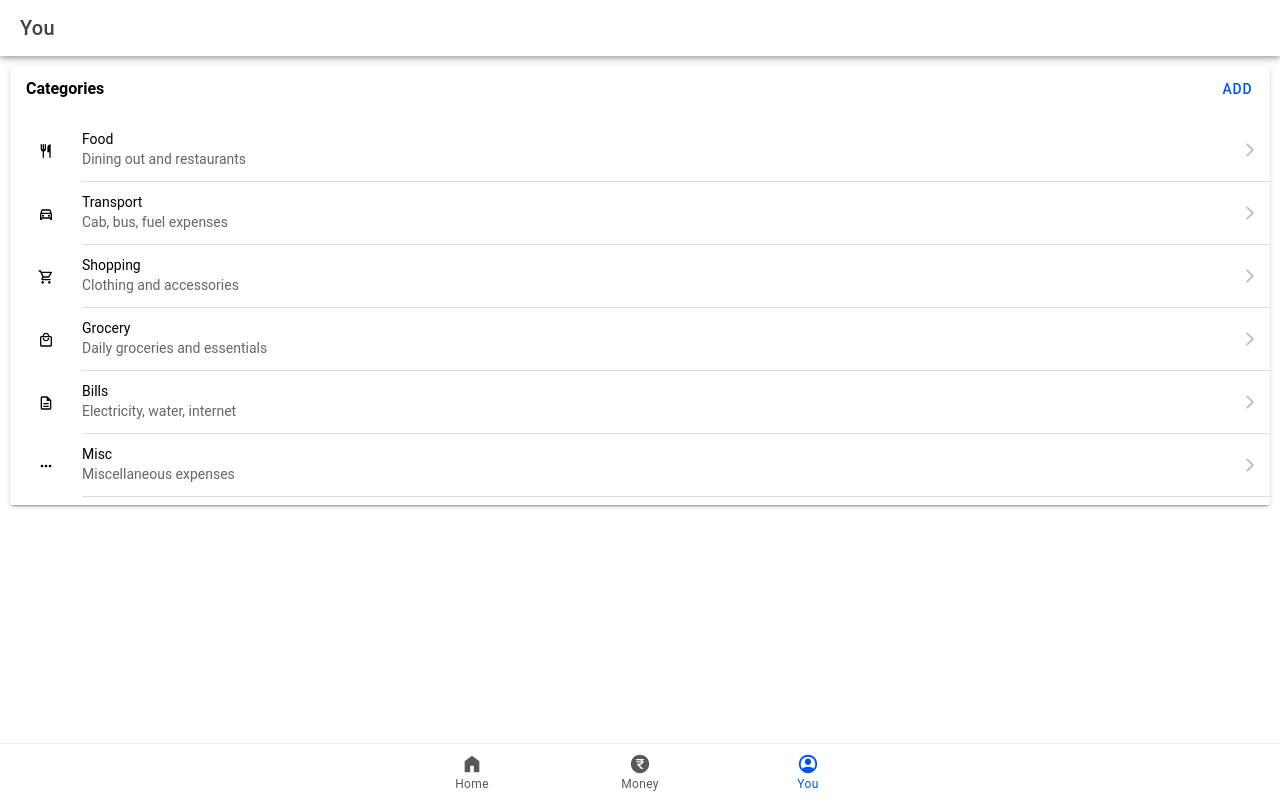
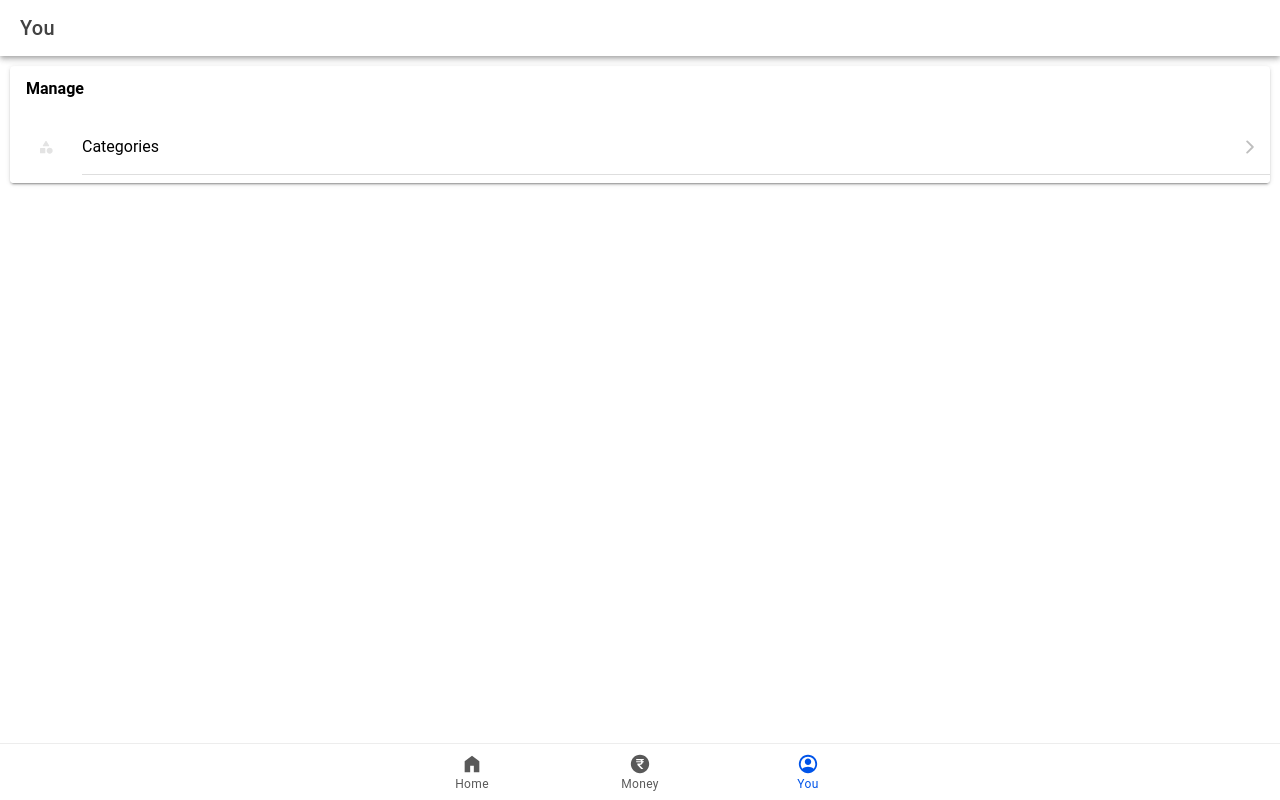
Before and after one commit to d33kshant/panam, a React (Vite) app: page /you in a window 1280 px wide. Built offline with nearby package versions, Linux system fonts and the light colour scheme.

Commit message:
moved the categories component to seprate categories page

```diff
--- a/src/App.tsx
+++ b/src/App.tsx
@@ -16,6 +16,7 @@ import youIcon from './components/icons/you.svg';
 import Home from './pages/Home';
 import Money from './pages/Money';
 import You from './pages/You';
+import CategoriesPage from './pages/CategoriesPage';
 
 /* Core CSS required for Ionic components to work properly */
 import '@ionic/react/css/core.css';
@@ -60,7 +61,10 @@ const App: React.FC = () => (
           <Route exact path="/money">
             <Money />
           </Route>
-          <Route path="/you">
+          <Route exact path="/you/categories">
+            <CategoriesPage />
+          </Route>
+          <Route exact path="/you">
             <You />
           </Route>
           <Route exact path="/">
--- /dev/null
+++ b/src/pages/CategoriesPage.tsx
@@ -0,0 +1,57 @@
+import { useState } from 'react';
+import {
+    IonContent,
+    IonHeader,
+    IonPage,
+    IonTitle,
+    IonToolbar,
+    IonButtons,
+    IonBackButton,
+} from '@ionic/react';
+import Categories from '../components/Categories';
+import AddCategoryModal from '../components/AddCategoryModal';
+import ViewCategoryModal from '../components/ViewCategoryModal';
+import { Category } from '../services/CategoryService';
+
+const CategoriesPage: React.FC = () => {
+    const [isAddModalOpen, setIsAddModalOpen] = useState(false);
+    const [selectedCategory, setSelectedCategory] = useState<Category | null>(null);
+    const [isViewModalOpen, setIsViewModalOpen] = useState(false);
+
+    const handleCategoryClick = (category: Category) => {
+        setSelectedCategory(category);
+        setIsViewModalOpen(true);
+    };
+
+    return (
+        <IonPage>
+            <IonHeader>
+                <IonToolbar>
+                    <IonButtons slot="start">
+                        <IonBackButton defaultHref="/you" />
+                    </IonButtons>
+                    <IonTitle>Categories</IonTitle>
+                </IonToolbar>
+            </IonHeader>
+            <IonContent fullscreen>
+                <IonHeader collapse="condense">
+                    <IonToolbar>
+                        <IonTitle size="large">Categories</IonTitle>
+                    </IonToolbar>
+                </IonHeader>
+                <Categories
+                    onCategoryClick={handleCategoryClick}
+                    onAddClick={() => setIsAddModalOpen(true)}
+                />
+            </IonContent>
+            <AddCategoryModal isOpen={isAddModalOpen} onClose={() => setIsAddModalOpen(false)} />
+            <ViewCategoryModal
+                isOpen={isViewModalOpen}
+                onClose={() => setIsViewModalOpen(false)}
+                category={selectedCategory}
+            />
+        </IonPage>
+    );
+};
+
+export default CategoriesPage;
--- a/src/pages/You.tsx
+++ b/src/pages/You.tsx
@@ -1,20 +1,20 @@
-import { useState } from 'react';
-import { IonContent, IonHeader, IonPage, IonTitle, IonToolbar } from '@ionic/react';
-import Categories from '../components/Categories';
-import AddCategoryModal from '../components/AddCategoryModal';
-import ViewCategoryModal from '../components/ViewCategoryModal';
-import { Category } from '../services/CategoryService';
+import {
+    IonContent,
+    IonHeader,
+    IonPage,
+    IonTitle,
+    IonToolbar,
+    IonCard,
+    IonList,
+    IonListHeader,
+    IonItem,
+    IonAvatar,
+    IonLabel,
+    IonIcon,
+} from '@ionic/react';
+import categoriesIcon from '../components/icons/categories.svg';
 
 const You: React.FC = () => {
-    const [isAddModalOpen, setIsAddModalOpen] = useState(false);
-    const [selectedCategory, setSelectedCategory] = useState<Category | null>(null);
-    const [isViewModalOpen, setIsViewModalOpen] = useState(false);
-
-    const handleCategoryClick = (category: Category) => {
-        setSelectedCategory(category);
-        setIsViewModalOpen(true);
-    };
-
     return (
         <IonPage>
             <IonHeader>
@@ -28,17 +28,28 @@ const You: React.FC = () => {
                         <IonTitle size="large">You</IonTitle>
                     </IonToolbar>
                 </IonHeader>
-                <Categories
-                    onCategoryClick={handleCategoryClick}
-                    onAddClick={() => setIsAddModalOpen(true)}
-                />
+                <IonCard>
+                    <IonListHeader>
+                        <IonLabel><h2><strong>Manage</strong></h2></IonLabel>
+                    </IonListHeader>
+                    <IonList>
+                        <IonItem button detail routerLink="/you/categories">
+                            <IonAvatar
+                                slot="start"
+                                style={{
+                                    display: 'flex',
+                                    alignItems: 'center',
+                                    justifyContent: 'center',
+                                    backgroundColor: 'var(--ion-background-color-step-200)',
+                                }}
+                            >
+                                <IonIcon icon={categoriesIcon} />
+                            </IonAvatar>
+                            <IonLabel>Categories</IonLabel>
+                        </IonItem>
+                    </IonList>
+                </IonCard>
             </IonContent>
-            <AddCategoryModal isOpen={isAddModalOpen} onClose={() => setIsAddModalOpen(false)} />
-            <ViewCategoryModal
-                isOpen={isViewModalOpen}
-                onClose={() => setIsViewModalOpen(false)}
-                category={selectedCategory}
-            />
         </IonPage>
     );
 };
```
Also changed, not shown: src/components/icons/categories.svg (added).
